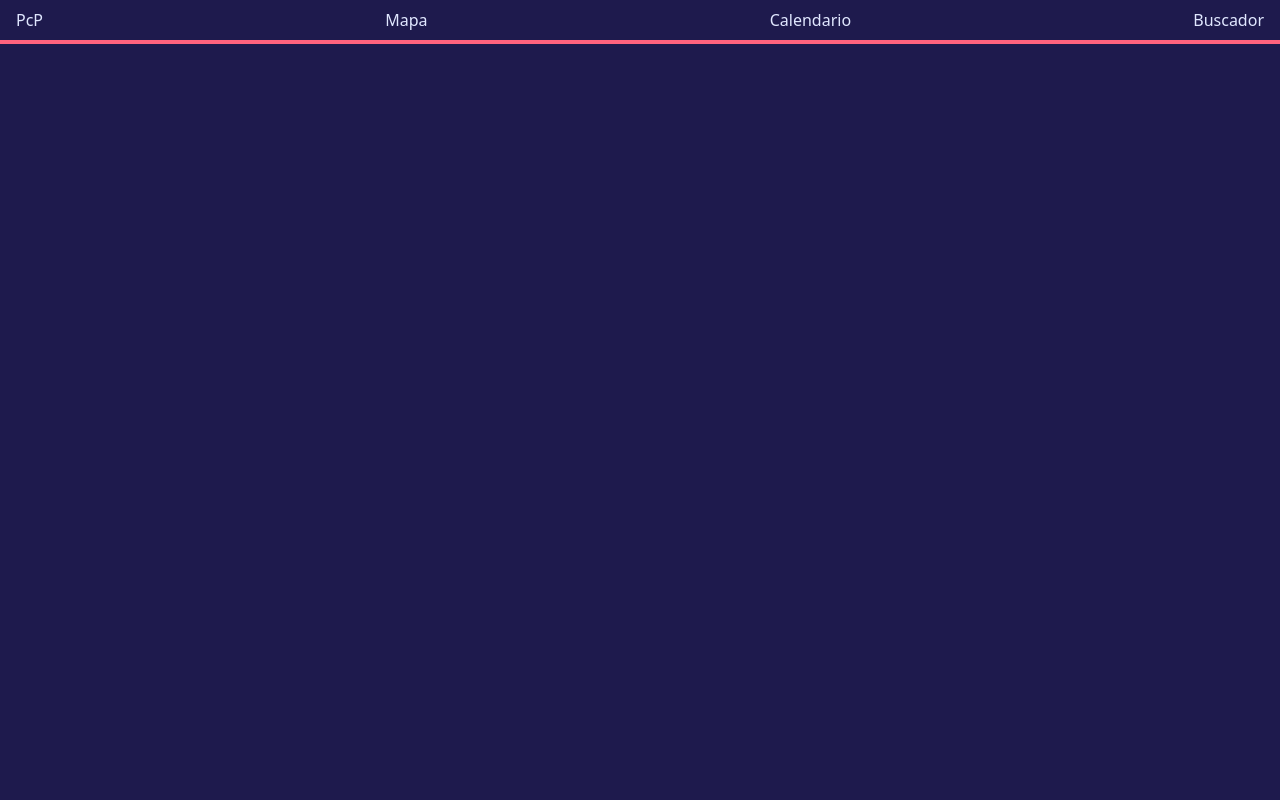
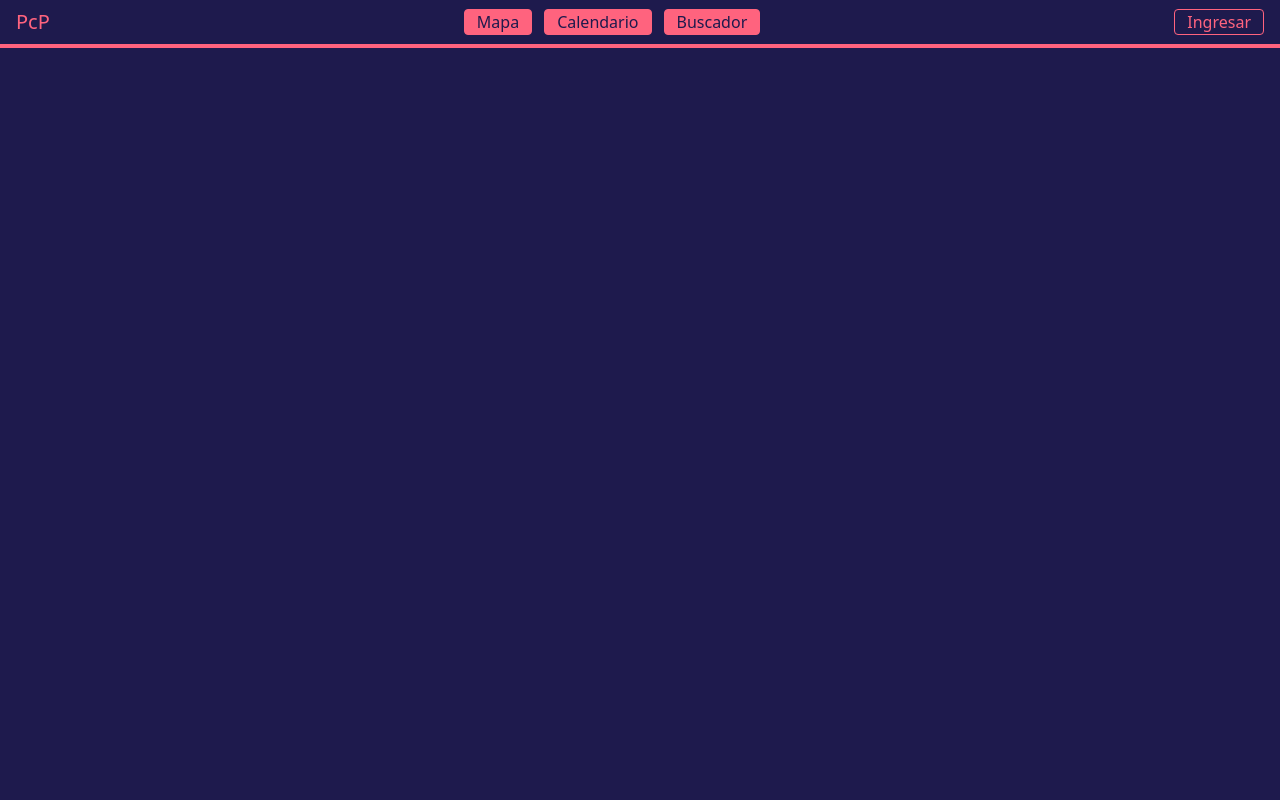
Before and after one commit to jsemalvarez/paseos-con-peques, a React (Vite) app: page /public in a window 1280 px wide. Shown: the top 800 px of the page. Built offline with nearby package versions, Linux system fonts and the light colour scheme; no server answers.

Commit message:
feat: public layout and public navbar

```diff
--- a/src/app/styles/GlobalStyle.css
+++ b/src/app/styles/GlobalStyle.css
@@ -4,3 +4,7 @@
     --color-primary: oklch(0.257 0.09 281.288); /*indigo-950*/
     --color-secondary: oklch(0.712 0.194 13.428); /*rose-400*/
 }
+
+.btn-primary {
+    @apply border border-secondary px-3 text-secondary rounded-sm cursor-pointer hover:text-primary hover:bg-secondary;
+}
--- a/src/features/common/components/Navbar.jsx
+++ /dev/null
@@ -1,14 +0,0 @@
-import React from 'react'
-
-export const Navbar = () => {
-  return (
-    <nav className='fixed top-0 w-full px-4 py-2 bg-primary border-b-4 border-solid border-secondary'>
-        <ul className='flex justify-between text-indigo-100'>
-            <li>PcP</li>
-            <li>Mapa</li>
-            <li>Calendario</li>
-            <li>Buscador</li>
-        </ul>
-    </nav>
-  )
-}
--- /dev/null
+++ b/src/features/common/components/PublicNavbar.jsx
@@ -0,0 +1,22 @@
+import React from 'react'
+import { Link } from 'react-router-dom'
+
+export const PublicNavbar = () => {
+  return (
+    <nav className='fixed top-0 w-full flex justify-between items-center px-4 py-2 bg-primary text-indigo-100 border-b-4 border-solid border-secondary'>
+        <Link
+          to='/'
+          className='text-xl text-secondary cursor-pointer hover:text-indigo-100'
+        >PcP</Link>
+        <ul className='flex gap-3'>
+            <li><button className='border border-secondary px-3 rounded-sm cursor-pointer text-primary bg-secondary hover:text-indigo-100'>Mapa</button></li>
+            <li><button className='border border-secondary px-3 rounded-sm cursor-pointer text-primary bg-secondary hover:text-indigo-100'>Calendario</button></li>
+            <li><button className='border border-secondary px-3 rounded-sm cursor-pointer text-primary bg-secondary hover:text-indigo-100'>Buscador</button></li>
+        </ul>
+        <Link
+          to='/public/login'
+          className='btn-primary'
+        >Ingresar</Link>
+    </nav>
+  )
+}
--- /dev/null
+++ b/src/features/common/layouts/PublicLayout.jsx
@@ -0,0 +1,10 @@
+import { PublicNavbar } from "../components/PublicNavbar"
+
+export const PublicLayout = ({children}) => {
+    return (
+        <div className="bg-primary text-indigo-100">
+            <PublicNavbar />
+            {children}
+        </div>
+    )
+}
--- a/src/features/home/components/CalendarSection.jsx
+++ b/src/features/home/components/CalendarSection.jsx
@@ -2,7 +2,7 @@ import React from 'react'
 
 export const CalendarSection = () => {
   return (
-    <div className='min-h-screen bg-primary'>
+    <div className='min-h-screen'>
 
     </div>
   )
--- a/src/features/home/components/Contact.jsx
+++ b/src/features/home/components/Contact.jsx
@@ -2,7 +2,7 @@ import React from 'react'
 
 export const Contact = () => {
   return (
-    <div  className='min-h-screen bg-primary'>
+    <div  className='min-h-screen'>
 
     </div>
   )
--- a/src/features/home/components/Presentations.jsx
+++ b/src/features/home/components/Presentations.jsx
@@ -2,7 +2,7 @@ import React from 'react'
 
 export const Presentations = () => {
   return (
-    <div className='min-h-screen bg-primary'>
+    <div className='min-h-screen'>
 
     </div>
   )
--- a/src/features/home/layout/Layout.jsx
+++ /dev/null
@@ -1,8 +0,0 @@
-
-export const Layout = ({children}) => {
-    return (
-      <div>
-          {children}
-      </div>
-    )
-  }
--- a/src/features/home/pages/Home.jsx
+++ b/src/features/home/pages/Home.jsx
@@ -1,22 +1,20 @@
 import React from 'react'
-import { Navbar } from '../../common/components/Navbar'
 import { Presentations } from '../components/Presentations'
 import { MapSection } from '../components/MapSection'
 import { CalendarSection } from '../components/CalendarSection'
 import { SearchPlaces } from '../components/SearchPlaces'
 import { Contact } from '../components/Contact'
-import { Layout } from '../layout/Layout'
+import { PublicLayout } from '../../common/layouts/PublicLayout'
 
 // TODO: cambiar Home por HomePage
 export const Home = () => {
   return (
-    <Layout>
-        <Navbar />
+    <PublicLayout>
         <Presentations />
         <MapSection />
         <CalendarSection />
         <SearchPlaces />
         <Contact />
-    </Layout>
+    </PublicLayout>
   )
 }
```
